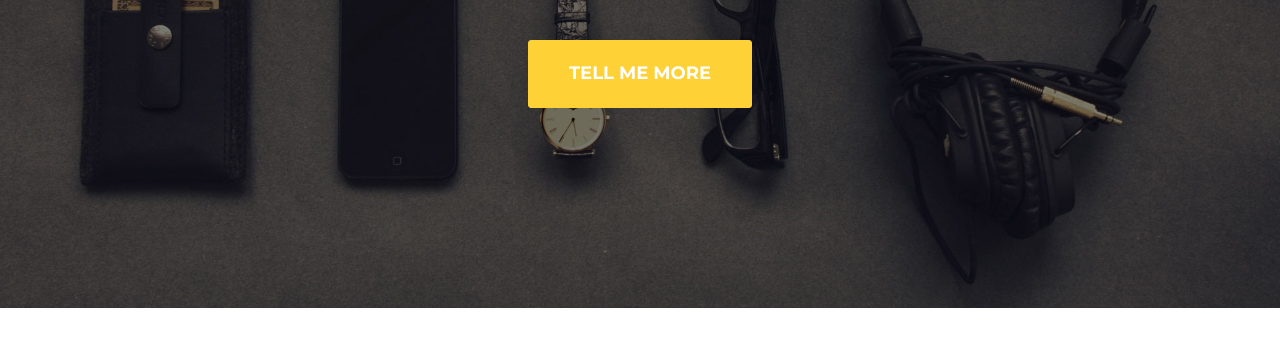
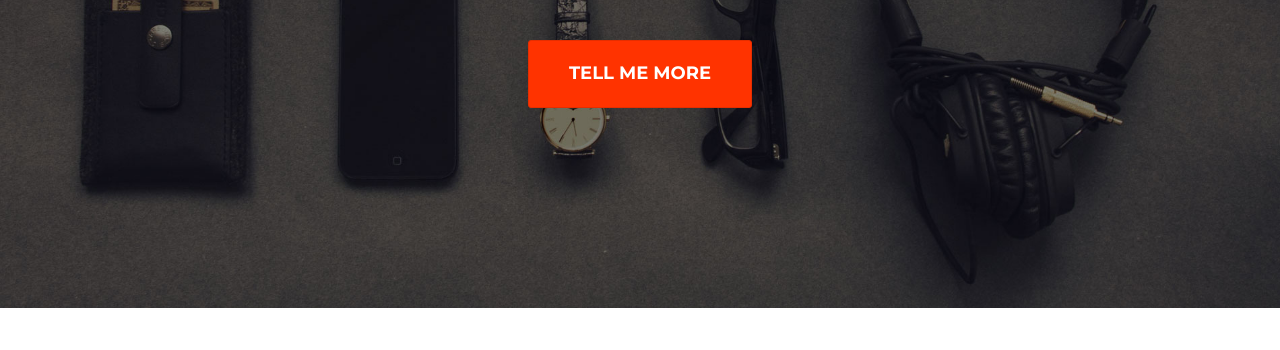
Before and after one commit to silesia2016/webschoolsilesia, a website: page index.html in a window 1280 px wide. Shown: the part 450-800 px from the top of the page. Drawn offline with nearby package versions, Linux system fonts and the light colour scheme; a web font is replaced by a local one.

Commit message:
change color main button

```diff
--- /dev/null
+++ b/css/overrides.css
@@ -0,0 +1,4 @@
+#button-more {
+  background-color: #ff3300;
+  border-color: #e62e00;
+}
--- a/index.html
+++ b/index.html
@@ -23,6 +23,7 @@
 
     <!-- Theme CSS -->
     <link href="css/agency.min.css" rel="stylesheet">
+    <link href="css/overrides.css" rel="stylesheet">
 
     <!-- HTML5 Shim and Respond.js IE8 support of HTML5 elements and media queries -->
     <!-- WARNING: Respond.js doesn't work if you view the page via file:// -->
@@ -80,7 +81,7 @@
             <div class="intro-text">
                 <div class="intro-lead-in">Welcome To Our Studio!</div>
                 <div class="intro-heading">It's Nice To Meet You</div>
-                <a href="#services" class="page-scroll btn btn-xl">Tell Me More</a>
+                <a id='button-more' href="#services" class="page-scroll btn btn-xl">Tell Me More</a>
             </div>
         </div>
     </header>
```
